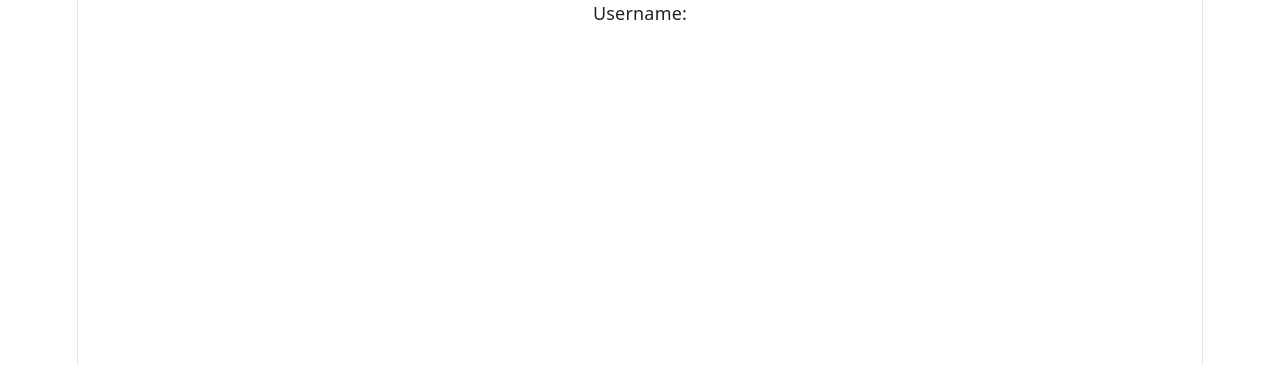
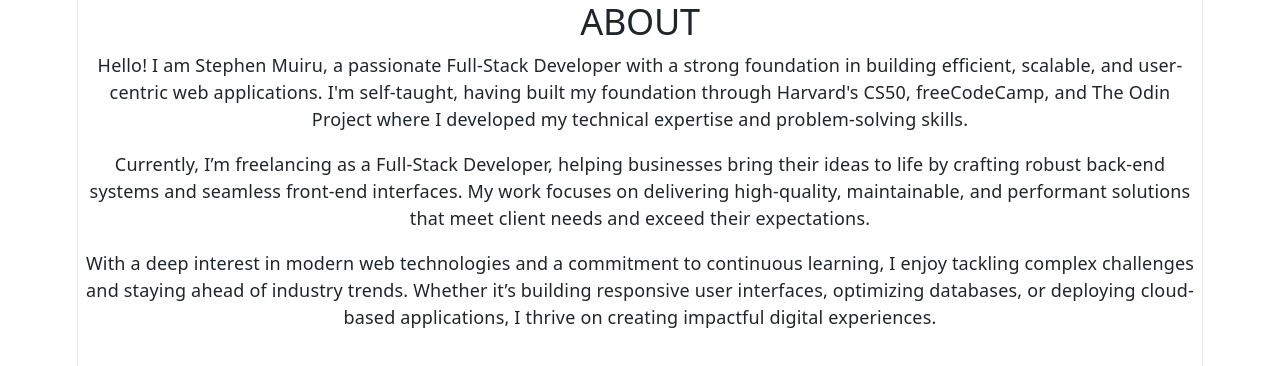
Before and after one commit to stevemuiru/my-portfolio, a React (Vite) app: page / in a window 1280 px wide. Shown: the top 366 px of the page. Built offline with nearby package versions, Linux system fonts and the light colour scheme.

Commit message:
worked on about.jsx

```diff
--- a/src/App.jsx
+++ b/src/App.jsx
@@ -1,10 +1,10 @@
-function App() {
-  return(
+import Hero from './components/Hero.jsx'
+import About from './components/About.jsx'
 
-  <label forName="username">Username:</label>
-)
-
-
+function App(){
+  return (
+    <Hero />,
+    <About />
+  )
 }
-
 export default App;
--- /dev/null
+++ b/src/components/About.jsx
@@ -0,0 +1,13 @@
+function About() {
+    return (
+        <div className="about">
+         <h2>ABOUT</h2>
+        <p>Hello! I am Stephen Muiru, a passionate Full-Stack Developer with a strong foundation in building efficient, scalable, and user-centric web applications. I'm self-taught, having built my foundation through Harvard's CS50, freeCodeCamp, and The Odin Project where I developed my technical expertise and problem-solving skills. </p>
+        <p>Currently, I’m freelancing as a Full-Stack Developer, helping businesses bring their ideas to life by crafting robust back-end systems and seamless front-end interfaces. My work focuses on delivering high-quality, maintainable, and performant solutions that meet client needs and exceed their expectations.</p>
+        <p>With a deep interest in modern web technologies and a commitment to continuous learning, I enjoy tackling complex challenges and staying ahead of industry trends. Whether it’s building responsive user interfaces, optimizing databases, or deploying cloud-based applications, I thrive on creating impactful digital experiences.</p>
+        </div>
+
+    )
+}
+
+export default About;
```
Also changed, not shown: src/skills.jsx (added).
